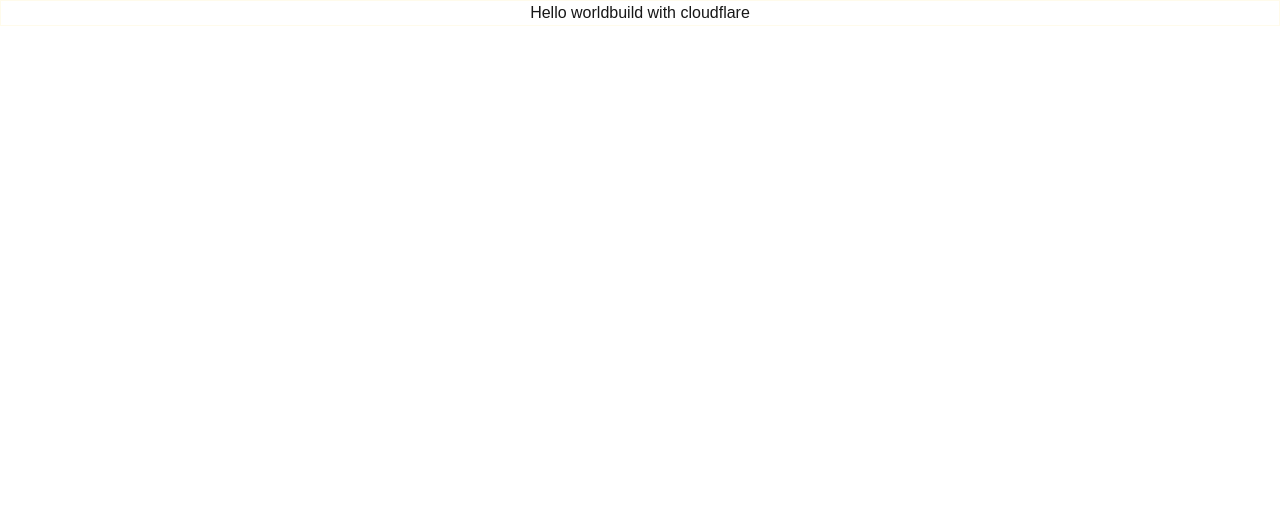
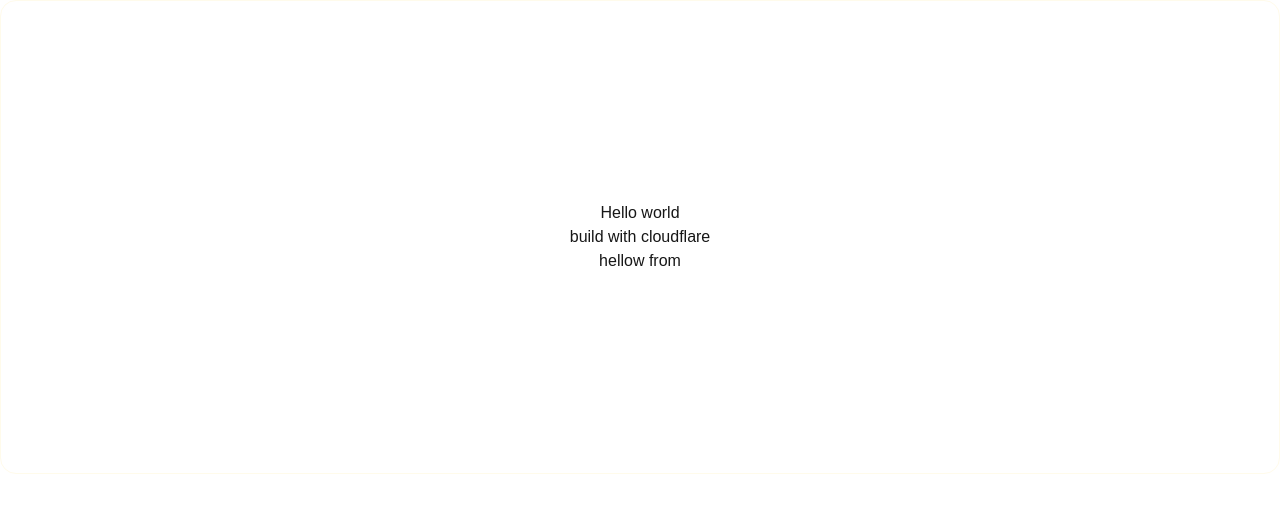
Before and after one commit to Onebluesky882/nextjs_cloudflare_demo, a Next.js app: page / in a window 1280 px wide. Shown: the top 512 px of the page. Built offline with nearby package versions, Linux system fonts and the light colour scheme.

Commit message:
build : middleware

```diff
--- /dev/null
+++ b/src/app/middleware.ts
@@ -0,0 +1,18 @@
+import { getCloudflareContext } from "@opennextjs/cloudflare";
+import { NextResponse } from "next/server";
+import type { NextRequest } from "next/server";
+
+// This function can be marked `async` if using `await` inside
+export function middleware(request: NextRequest) {
+  const { cf } = getCloudflareContext();
+
+  const requestHeaders = new Headers(request.headers);
+  requestHeaders.set("X-User-Country", cf?.country || "unknown");
+
+  return requestHeaders;
+}
+
+// See "Matching Paths" below to learn more
+export const config = {
+  matcher: "/:path*",
+};
--- a/src/app/page.tsx
+++ b/src/app/page.tsx
@@ -1,8 +1,13 @@
-export default function Home() {
+import { headers } from "next/headers";
+
+export default async function Home() {
+  const headerList = await headers();
+
   return (
-    <div className="flex justify-center border border-amber-50">
+    <div className="flex flex-col items-center   border border-amber-50 py-50 rounded-2xl ">
       <h1>Hello world</h1>
       <p>build with cloudflare</p>
+      <p>hellow from {headerList.get("X-User-Country")}</p>
     </div>
   );
 }
```
